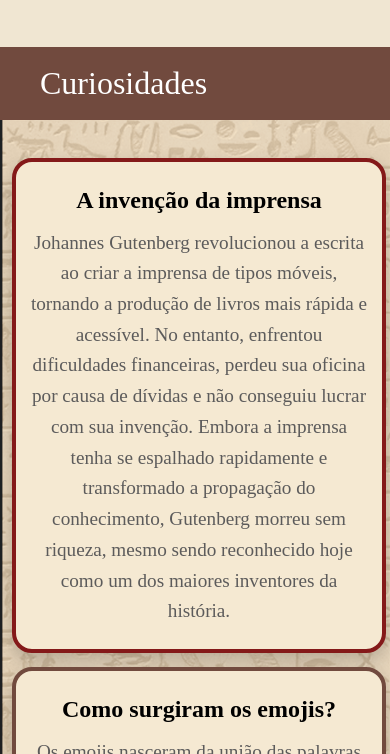
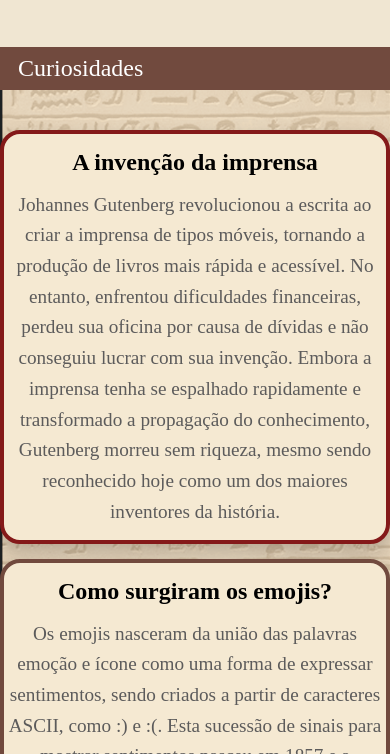
Before and after one commit to gabrielli-apx/Projeto-SEPE, a plain HTML site: page curiosidades.html in a window 390 px wide. Shown: the part 570-1324 px from the top of the page. Drawn offline with Linux system fonts and the light colour scheme; a web font is replaced by a local one.

Commit message:
CSS da pagina curiosidade arrumado
CSS da pagina curiosidade arrumado

```diff
--- a/css/curi.css
+++ b/css/curi.css
@@ -1,6 +1,7 @@
 
 .curiosidades ul {
-    padding: 12px;
+    padding: 12px 0;
+    margin: 0;
 }
 
 .curiosidades ul li {
@@ -8,6 +9,7 @@
     box-shadow: 0 8px 18px rgba(0, 0, 0, 0.2);
     transition: transform 0.2s ease;
     will-change: transform;
+    align-items: baseline;
 }
 
 .curiosidades ul li img {
@@ -24,7 +26,8 @@
 .curiosidades .cvermelho,
 .curiosidades .cmarrom {
     box-sizing: border-box;
-    width: 100%;
+    width: 90%;
+    margin: 20px auto;
     text-align: center;
     background-color: #F5E9D2;
     border: 4px solid;
@@ -58,8 +61,8 @@
 }
 
 .curiosidades h1 {
-    font-size: 2rem;
-    padding: 18px 40px;
+    font-size: 1.6rem;
+    padding: 8px 30px;
     text-align: left;
 }
 
@@ -81,10 +84,11 @@
         display: flex;
         align-items: center;
         justify-content: space-between;
-        gap: 10px;
-        margin: 40px auto;
+        gap: 20px;
+        margin: 30px auto;
         padding: 24px;
         max-width: 1100px;
+        width: 100%;
         box-sizing: border-box;
         overflow: hidden;
     }
@@ -138,7 +142,7 @@
 /* Celulares pequenos */
 @media (max-width: 400px) {
     .curiosidades ul {
-        padding: 8px;
+        padding: 8px 0;
     }
 
     .curiosidades ul li {
@@ -147,12 +151,16 @@
 
     .curiosidades .cvermelho,
     .curiosidades .cmarrom {
-        padding: 12px;
+        width: 100%;
+        margin: 16px auto;
+        padding: 2px;
         border-radius: 20px;
+        box-sizing: border-box;
     }
 
     .curiosidades h1 {
-        font-size: 2rem;
+        font-size: 1.5rem;
+        padding: 8px 18px;
     }
 
     .curiosidades .cvermelho h2,
```
Lines whose indentation alone changed are shown as unchanged.
